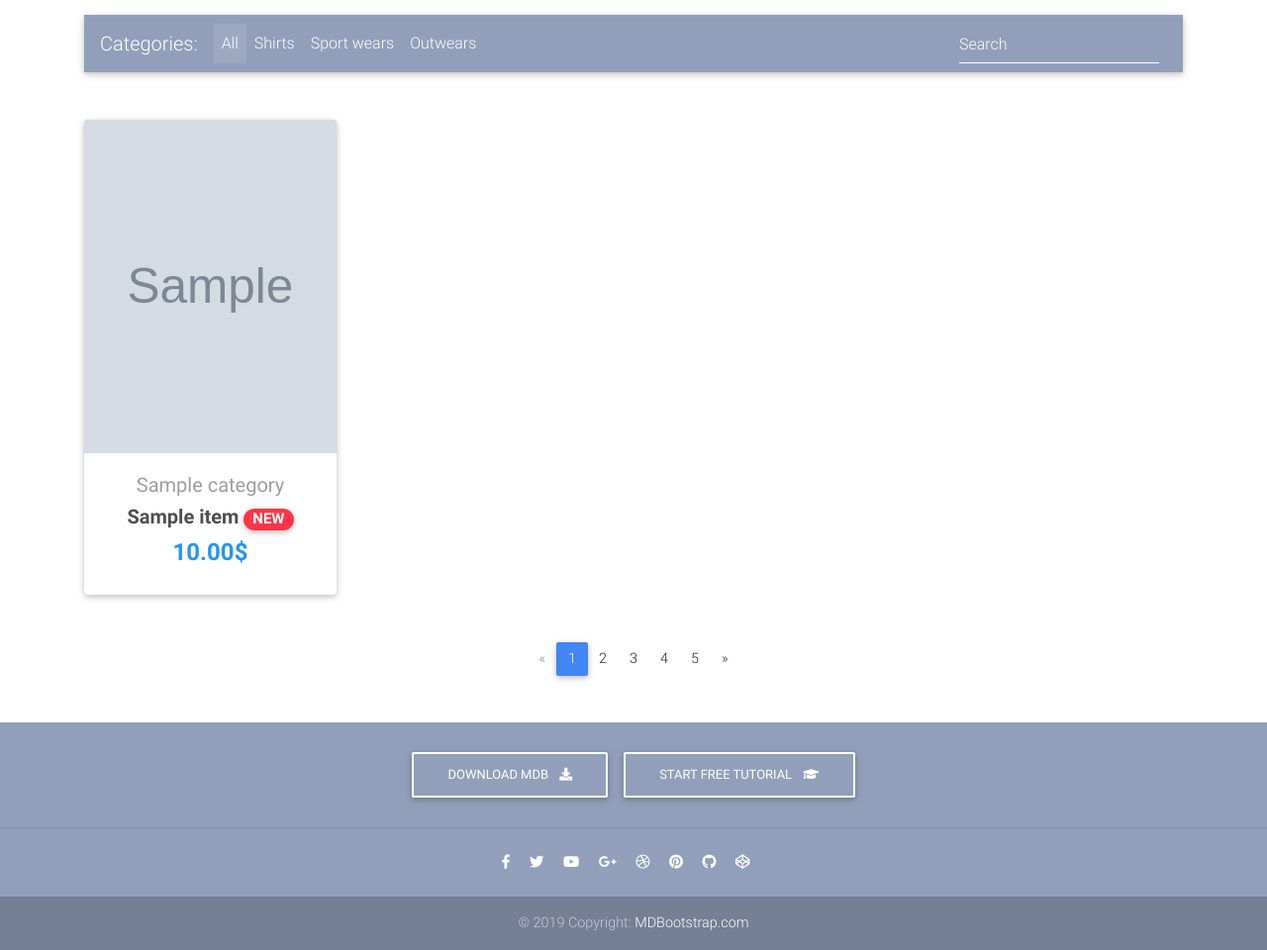
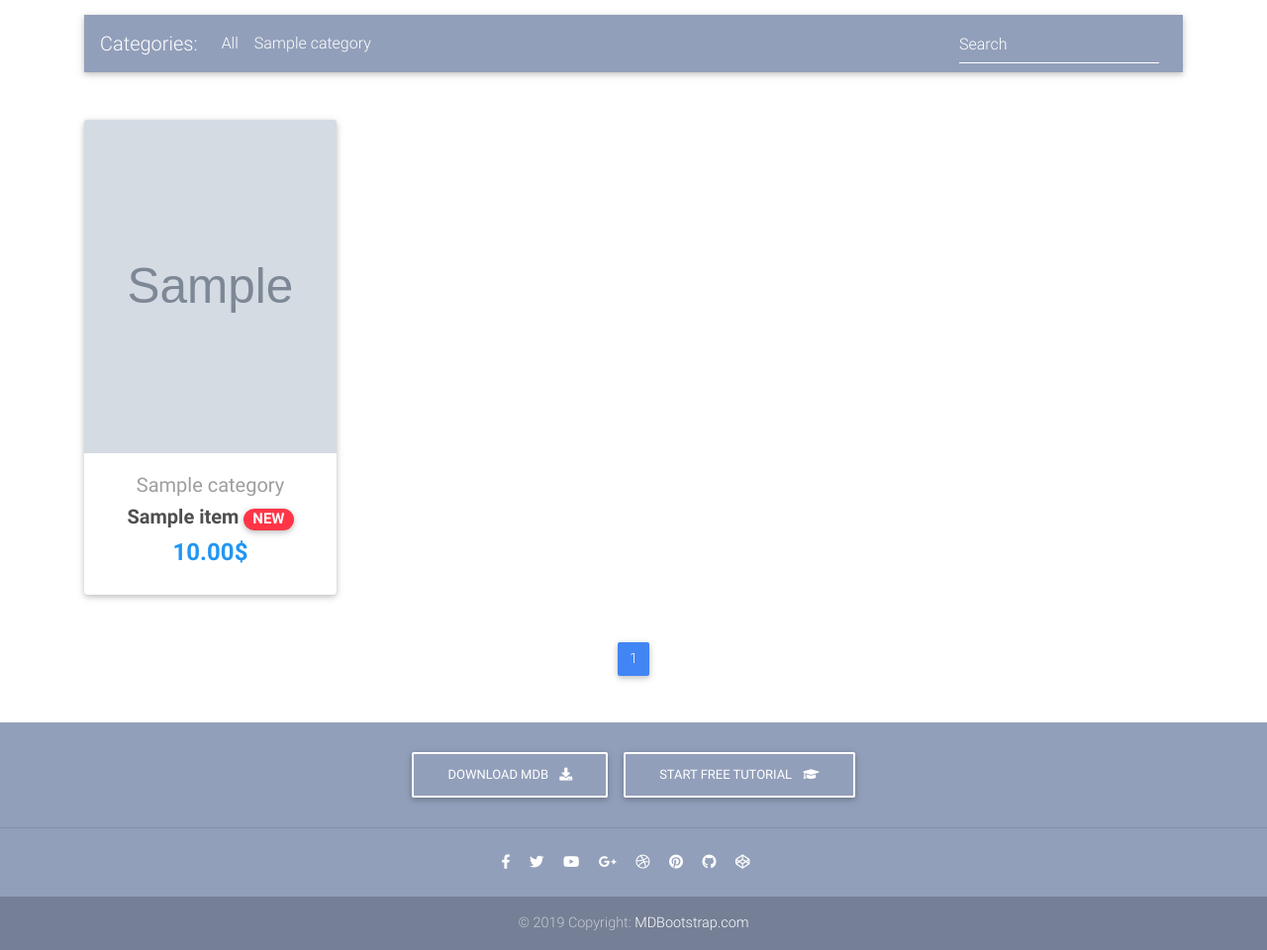
Before and after one commit to mrx088/dv_Django, a Django app: page / in a window 1280 px wide. Shown: the part 481-1441 px from the top of the page at 99% size. Run offline with Django 3.2, Linux system fonts and the light colour scheme; tables that the repository leaves empty hold one stand-in row (values such as "Sample post"); grey boxes marked "Sample" are stand-in pictures; some libraries are stand-ins or nearby versions.

Commit message:
Add pagination and items

```diff
--- a/onlineshop/accounts/forms.py
+++ b/onlineshop/accounts/forms.py
@@ -43,11 +43,18 @@ class UserChangeForm(forms.ModelForm):
 
 
 
+messages = {
+    'required':'Try aggain ',
+    'invalid':'You enter invalid object',
+    'max_length':'The carecters are more'
 
 
+}
+
 class User_login (forms.Form):
-    email = forms.EmailField(max_length=250)
-    password = forms.CharField(widget=forms.PasswordInput)
+    email = forms.EmailField(max_length=250,error_messages=messages)
+    password = forms.CharField(widget=forms.PasswordInput,error_messages=messages)
+
 
 class User_rejister (forms.Form):
     full_name = forms.CharField(max_length=200)
@@ -58,8 +65,8 @@ class User_rejister (forms.Form):
 
 
     def clean_password3(self) :
-        p1 = self.cleaned_data.get('password')
-        p2 = self.cleaned_data.get('passwor3')
+        p1 = self.cleaned_data['password']
+        p2 = self.cleaned_data['password3']
 
         if p1 and p2 and p1 != p2 :
            raise ValidationError ('passwords arent same')
--- a/onlineshop/accounts/urls.py
+++ b/onlineshop/accounts/urls.py
@@ -5,4 +5,5 @@ app_name = 'accounts'
 urlpatterns = [
     path('login/', views.accounts_login,name='login'),
     path('rejister/', views.accounts_rejister,name='rejister'),
+    path('logout/', views.accounts_logout,name='logout'),
 ]
--- a/onlineshop/shop/templates/shop/home.html
+++ b/onlineshop/shop/templates/shop/home.html
@@ -167,20 +167,17 @@
 
           <!-- Links -->
           <ul class="navbar-nav mr-auto">
-            <li class="nav-item active">
-              <a class="nav-link" href="#">All
+            <li class="nav-item deactive">
+              <a class="nav-link" href="{% url 'shop:shops' %}">All
                 <span class="sr-only">(current)</span>
               </a>
             </li>
+            {% for cat in category%}
             <li class="nav-item">
-              <a class="nav-link" href="#">Shirts</a>
+              <a class="nav-link" href="{% url 'shop:shops' cat.slug %}">{{ cat.title }}</a>
             </li>
-            <li class="nav-item">
-              <a class="nav-link" href="#">Sport wears</a>
-            </li>
-            <li class="nav-item">
-              <a class="nav-link" href="#">Outwears</a>
-            </li>
+            {% endfor %}
+
 
           </ul>
           <!-- Links -->
@@ -203,7 +200,7 @@
         <div class="row wow fadeIn">
 
           <!--Grid column-->
-          {% for item in items %}
+          {% for item in page_obj %}
           <div class="col-lg-3 col-md-6 mb-4 ">
 
             <!--Card-->
@@ -258,37 +255,37 @@
         <ul class="pagination pg-blue">
 
           <!--Arrow left-->
-          <li class="page-item disabled">
-            <a class="page-link" href="#" aria-label="Previous">
+          {% if page_obj.has_previous %}
+          <li class="page-item">
+            <a class="page-link" href="?page=1" aria-label="Previous">
               <span aria-hidden="true">&laquo;</span>
               <span class="sr-only">Previous</span>
+            first</a>
+              <a class="page-link" href="?page={{ page_obj.previous_page_number }}">
+                <span class="sr-only"></span>
+                {{ page_obj.previous_page_number }}</a>
+          </li>
+          {% endif %}
+
+          <li class="page-item active">
+            <a class="page-link" href="">{{ page_obj.number }}
+              <span class="sr-only"></span>
             </a>
           </li>
 
-          <li class="page-item active">
-            <a class="page-link" href="#">1
-              <span class="sr-only">(current)</span>
-            </a>
-          </li>
+          {% if page_obj.has_next %}
           <li class="page-item">
-            <a class="page-link" href="#">2</a>
-          </li>
-          <li class="page-item">
-            <a class="page-link" href="#">3</a>
-          </li>
-          <li class="page-item">
-            <a class="page-link" href="#">4</a>
-          </li>
-          <li class="page-item">
-            <a class="page-link" href="#">5</a>
-          </li>
+            <a class="page-link" href="?page={{ page_obj.next_page_number }}">
+              <span class="sr-only"></span>
+              {{ page_obj.next_page_number }}</a>
 
-          <li class="page-item">
-            <a class="page-link" href="#" aria-label="Next">
+            <a class="page-link" href="?page={{ page_obj.paginator.num_pages }}" aria-label="Last">
               <span aria-hidden="true">&raquo;</span>
               <span class="sr-only">Next</span>
-            </a>
+            Last</a>
+
           </li>
+          {% endif %}
         </ul>
       </nav>
       <!--Pagination-->
--- a/onlineshop/shop/urls.py
+++ b/onlineshop/shop/urls.py
@@ -7,6 +7,7 @@ app_name    =   'shop'
 
 urlpatterns = [
     path('', views.shops, name='shops'),
+    path('<slug:slug>/', views.shops, name='shops'),
     path('detail/product/<slug:slug>', views.shops_detail, name='detail'),
     path('add_to_cart/<slug:slug>', views.add_to_cart, name='add_to_cart'),
 ]
--- a/onlineshop/shop/views.py
+++ b/onlineshop/shop/views.py
@@ -1,17 +1,28 @@
 from django.shortcuts import redirect, render,get_object_or_404
-from .models import Item, Order, OrderItem
+from .models import Item, Order, OrderItem , Category
 from django.conf import settings
 from django.utils import timezone
 from cart.forms import QuantityForm
+from django.core.paginator import Paginator
 
 # Create your views here.
 
 
 
-def shops (request) :
+def shops (request,slug=None) :
 
     items = Item.objects.all()
-    return render(request,'shop/home.html',{'items':items})
+    category = Category.objects.all()
+    paginator = Paginator(items,8)
+    page_number= request.GET.get('page')
+    page_obj= paginator.get_page(page_number)
+    if slug:
+         items_filter = Item.objects.filter(category__slug=slug)
+         paginator = Paginator(items_filter,8)
+         page_number= request.GET.get('page')
+         page_obj= paginator.get_page(page_number)
+
+    return render(request,'shop/home.html',{'page_obj':page_obj,'category':category,})
 
 
 def shops_detail (request,slug) :
--- a/onlineshop/templates/base.html
+++ b/onlineshop/templates/base.html
@@ -5,7 +5,7 @@
 {% load static %}
 
 
-
+{% include 'messages.html' %}
 
 
 
@@ -89,16 +89,18 @@
           <li class="nav-item">
             <a class="nav-link waves-effect" href="#" target="_blank">Contact</a>
           </li>
+          {% if request.user.is_authenticated %}
+          <li class="nav-item">
+            <a class="nav-link waves-effect" href="{% url 'accounts:logout'%}" target="_blank">Log out</a>
+          </li>
+          {% else %}
           <li class="nav-item">
             <a class="nav-link waves-effect" href="{% url 'accounts:login'%}" target="_blank">Login</a>
           </li>
           <li class="nav-item">
             <a class="nav-link waves-effect" href="{% url 'accounts:rejister'%}" target="_blank">Sign in </a>
           </li>
-          <li class="nav-item">
-            <a class="nav-link waves-effect" href="#" target="_blank">Log out</a>
-          </li>
-
+          {% endif %}
         </ul>
 
         <!-- Right -->
```
Also changed, not shown: onlineshop/accounts/templates/accounts/accounts_login.html (+15 -2 lines), onlineshop/accounts/templates/accounts/rejister.html (+11 -0 lines), onlineshop/accounts/views.py (+7 -1 lines), 1 other file.
